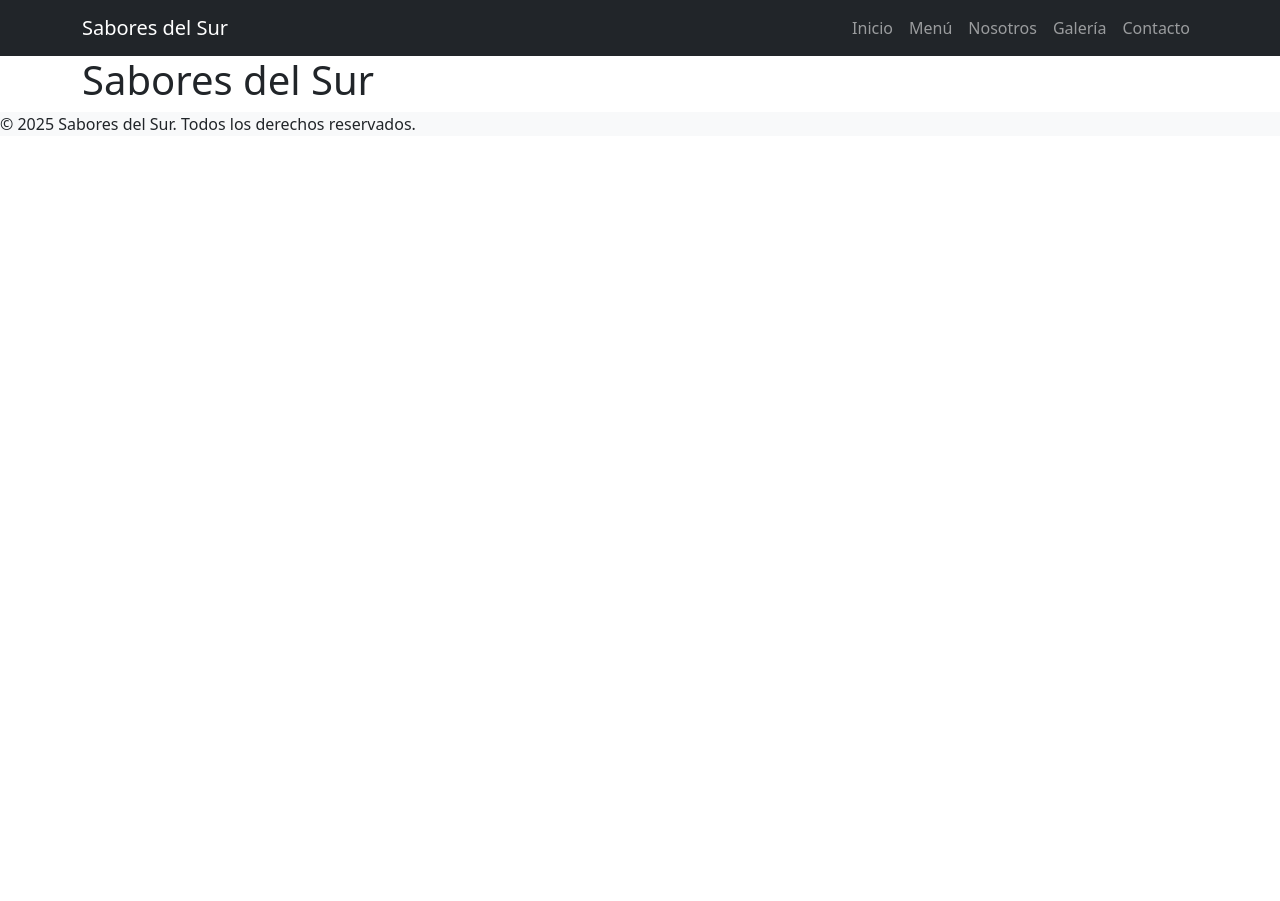
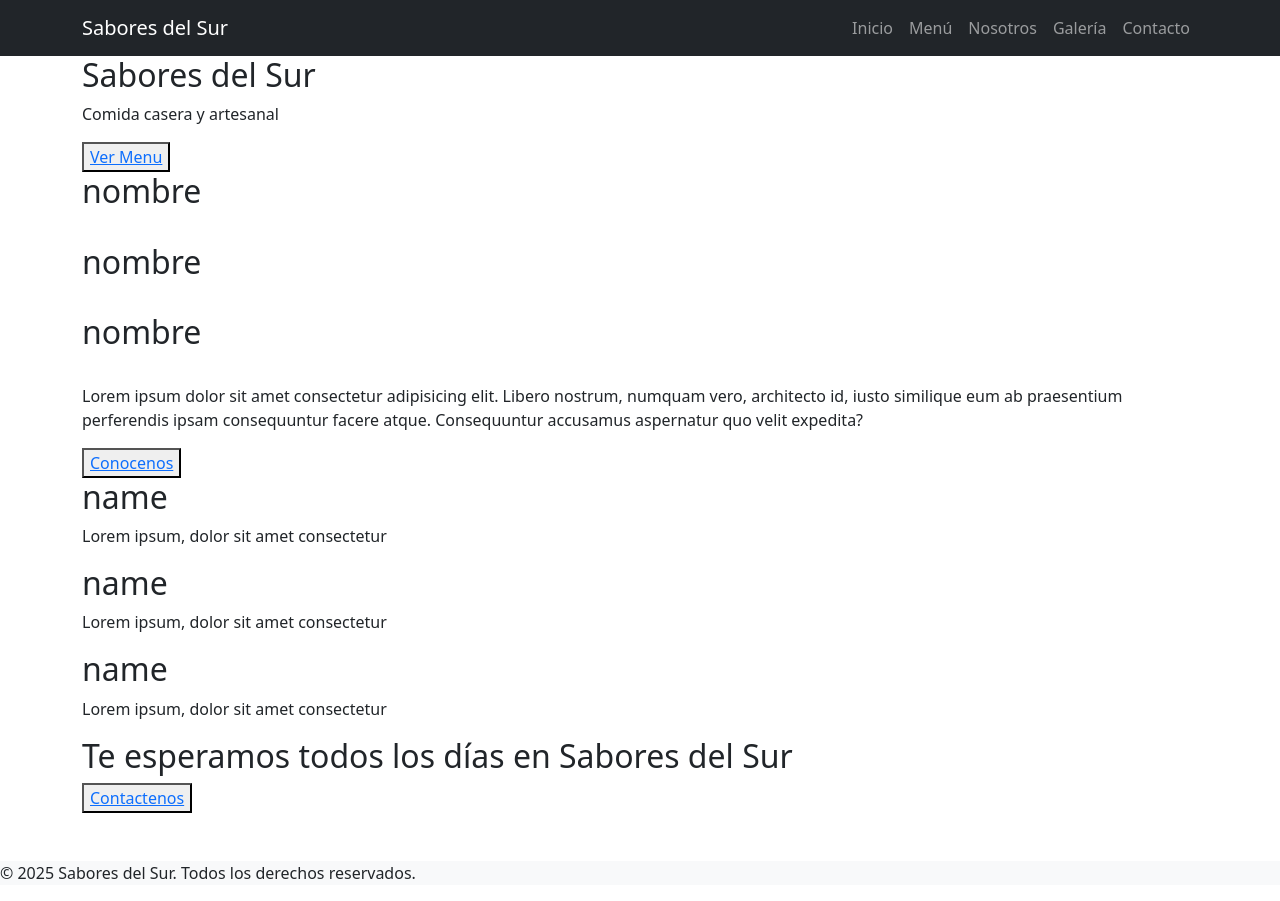
Before and after one commit to martinleiva02/Sabores-del-sur, a plain HTML site: page index.html in a window 1280 px wide. Before the commit the page ends 800 px from the top, so only its background shows below. Drawn offline with nearby package versions, Linux system fonts and the light colour scheme.

Commit message:
maquetacion de archivo index.html

```diff
--- a/index.html
+++ b/index.html
@@ -34,10 +34,53 @@
     </nav>
 <!--CONTENIDO PRINCIPAL-->
     <main class="container">
-            <h1>Sabores del Sur</h1>
+        <!--seccion principal-->
+        <section class="section-principal">
+            <div class="container-principal">
+                <h2>Sabores del Sur</h2>
+                <p>Comida casera y artesanal</p>
+                <button><a href="menu.html">Ver Menu</a></button>
+            </div>
+        </section>
+        <!--seccion de plato destacados-->
+        <section class="section-plato">
+            <div class="container-plato">
+                <h2>nombre</h2>
+                <img src="#" alt="">
+                <h2>nombre</h2>
+                <img src="#" alt="">
+                <h2>nombre</h2>
+                <img src="#" alt="">
+            </div>
+        </section>
+        <!--section de nosotros-->
+        <section class="section-nosotros">
+            <div class="container-nosotros">
+                <p>Lorem ipsum dolor sit amet consectetur adipisicing elit. Libero nostrum, numquam vero, architecto id, iusto similique eum ab praesentium perferendis ipsam consequuntur facere atque. Consequuntur accusamus aspernatur quo velit expedita?</p>
+                <button><a href="nosotros.html">Conocenos</a></button>
+            </div>
+        </section>
+        <!--section de reseñas-->
+        <section class="section-reseña">
+            <div class="container-reseña">
+                <h2>name</h2>
+                <p>Lorem ipsum, dolor sit amet consectetur</p>
+                <h2>name</h2>
+                <p>Lorem ipsum, dolor sit amet consectetur</p>
+                <h2>name</h2>
+                <p>Lorem ipsum, dolor sit amet consectetur</p>
+            </div>
+        </section>
+        <!--section de llamado-->
+        <section class="section-llamado">
+            <div class="container-llamado">
+                <h2>Te esperamos todos los días en Sabores del Sur</h2>
+                <button><a href="contacto.html">Contactenos</a></button>
+            </div>
+        </section>
     </main>
 <!--FOOTER-->
-    <footer class="footer bg-light">
+    <footer class="footer bg-light mt-5">
         <p>&copy; 2025 Sabores del Sur. Todos los derechos reservados.</p>
     </footer>
     <script src="https://cdn.jsdelivr.net/npm/bootstrap@5.3.8/dist/js/bootstrap.bundle.min.js"></script>
```
